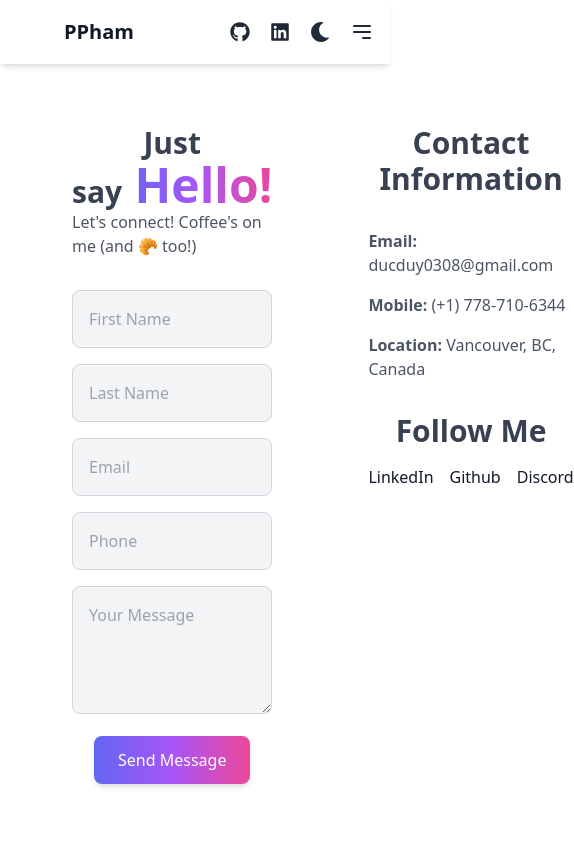
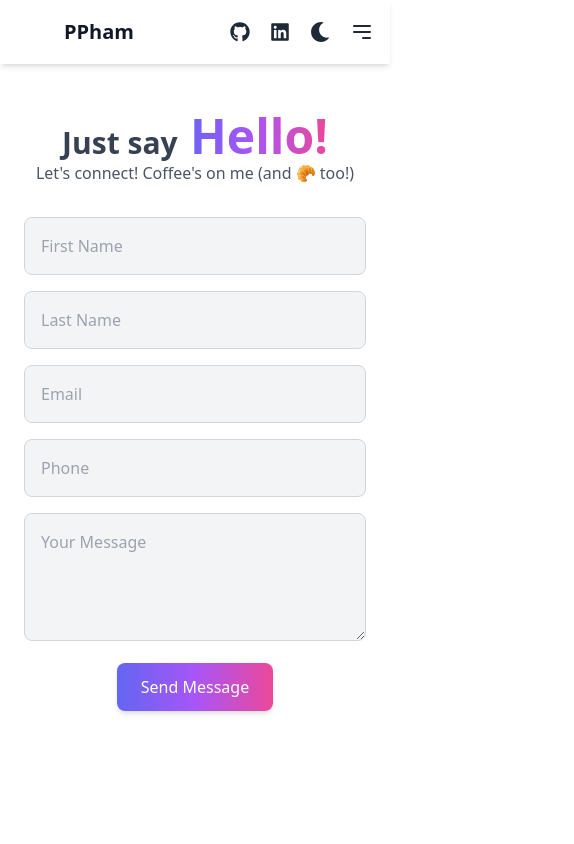
Before and after one commit to PaulP1406/Personal-portfolio, a React (Create React App) app in the folder client/: page /contact in a window 390 px wide. Shown: the top 844 px of the page, 574 px wide, since content can reach past the window. Built offline with nearby package versions, Linux system fonts and the light colour scheme.

Commit message:
Mobile screens for contact design DONE

```diff
--- a/client/src/Pages/Contact.js
+++ b/client/src/Pages/Contact.js
@@ -5,14 +5,14 @@ const Contact = () => {
         <div className="min-h-screen flex items-center justify-center pt-16 bg-white dark:bg-gray-900">
             <div className="container mx-auto px-6 py-12 grid grid-cols-1 lg:grid-cols-8 gap-12">
                 {/* Left Section: Contact Form */}
-                <div className="w-full text-gray-900 dark:text-white col-start-2 col-span-3">
+                <div className="w-full text-gray-900 dark:text-white lg:col-start-2 lg:col-span-3">
                     <h2 className="text-3xl font-bold text-gray-700 dark:text-gray-100 text-center lg:text-left">
                         Just say
                         <span className="text-5xl bg-gradient-to-r from-indigo-500 via-purple-500 to-pink-500 bg-clip-text text-transparent">
                             &nbsp;Hello!
                         </span>
                     </h2>
-                    <p className="mb-8 text-gray-600 dark:text-gray-300">Let's connect! Coffee's on me (and 🥐 too!)</p>
+                    <p className="mb-8 text-gray-600 dark:text-gray-300 text-center lg:text-left">Let's connect! Coffee's on me (and 🥐 too!)</p>
 
                     <form className="space-y-4">
                         <div className="grid grid-cols-1 md:grid-cols-2 gap-4">
@@ -55,23 +55,23 @@ const Contact = () => {
                 </div>
 
                 {/* Right Section: Contact Information */}
-                <div className="w-full text-gray-900 dark:text-white col-start-6 col-span-3">
+                <div className="w-full text-gray-900 dark:text-white lg:col-start-6 lg:col-span-3 mt-20 lg:mt-2">
                     <h2 className="text-3xl font-bold text-gray-700 dark:text-gray-100 text-center mb-8 lg:text-left">
                         Contact <br /> Information
                     </h2>
-                    <p className="text-gray-600 dark:text-gray-300">
+                    <p className="text-gray-600 dark:text-gray-300 text-center lg:text-left">
                         <strong>Email:</strong> ducduy0308@gmail.com
                     </p>
-                    <p className="mt-4 text-gray-600 dark:text-gray-300"><strong>Mobile:</strong> (+1) 778-710-6344</p>
-                    <p className="mt-4 text-gray-600 dark:text-gray-300"><strong>Location:</strong> Vancouver, BC, Canada</p>
+                    <p className="mt-4 text-gray-600 dark:text-gray-300 text-center lg:text-left"><strong>Mobile:</strong> (+1) 778-710-6344</p>
+                    <p className="mt-4 text-gray-600 dark:text-gray-300 text-center lg:text-left"><strong>Location:</strong> Vancouver, BC, Canada</p>
 
-                    <h3 className="mt-12 text-3xl font-bold text-gray-700 dark:text-gray-100 text-center lg:text-left mt-8">
+                    <h3 className="mt-20 lg:mt-12 text-3xl font-bold text-gray-700 dark:text-gray-100 text-center lg:text-left mt-8">
                         Follow Me
 
                     </h3>
-                    <div className="flex space-x-4 mt-4">
-                        <a href="https://www.linkedin.com/in/ddpham/" className="transition hover:text-indigo-400 dark:hover:text-pink-300">LinkedIn</a>
-                        <a href="https://github.com/PaulP1406" className="transition hover:text-indigo-400 dark:hover:text-pink-300">Github</a>
+                    <div className="flex justify-center lg:justify-start space-x-4 mt-4">
+                        <a href="#" className="transition hover:text-indigo-400 dark:hover:text-pink-300">Facebook</a>
+                        <a href="#" className="transition hover:text-indigo-400 dark:hover:text-pink-300">Instagram</a>
                         <a href="#" className="transition hover:text-indigo-400 dark:hover:text-pink-300">Discord</a>
                     </div>
                 </div>
```
